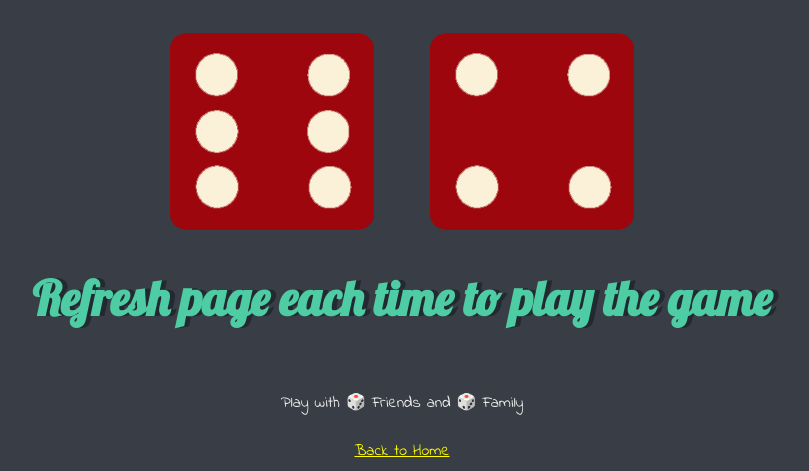
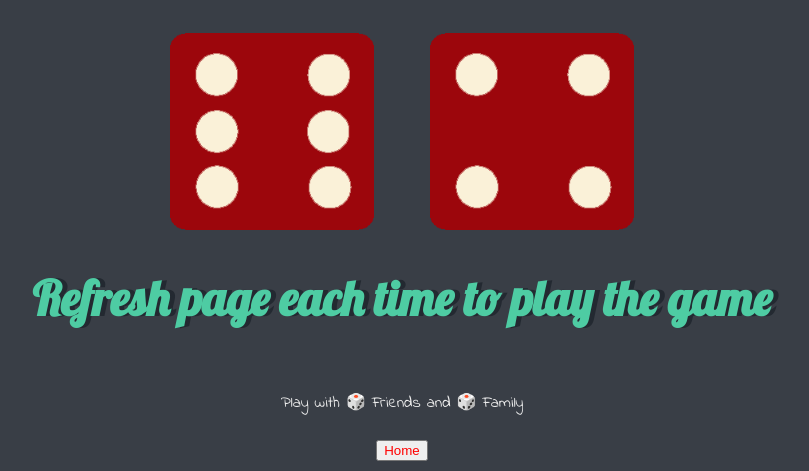
Before and after one commit to chambargemanoj/kidsmath, a plain HTML site: page dicee/dicee.html in a window 1280 px wide. Shown: the part 462-933 px from the top of the page, without its empty margins (238-1047 px from the left). Drawn offline with Linux system fonts and the light colour scheme.

Commit message:
Update dicee.html

```diff
--- a/dicee/dicee.html
+++ b/dicee/dicee.html
@@ -27,7 +27,9 @@
     Play with 🎲 Friends and 🎲 Family
     <br>
     <br>
-    <a href="index.html" style="color:yellow;">Back to Home</a>
+    <div class="back">
+    <button class="back"type="button" name="back" onclick="location.href='../kidsmath/index.html'" style="color: red;">Home</button>
+  </div>
   </footer>
 
   <script src="index.js" charset="utf-8"></script>
```
